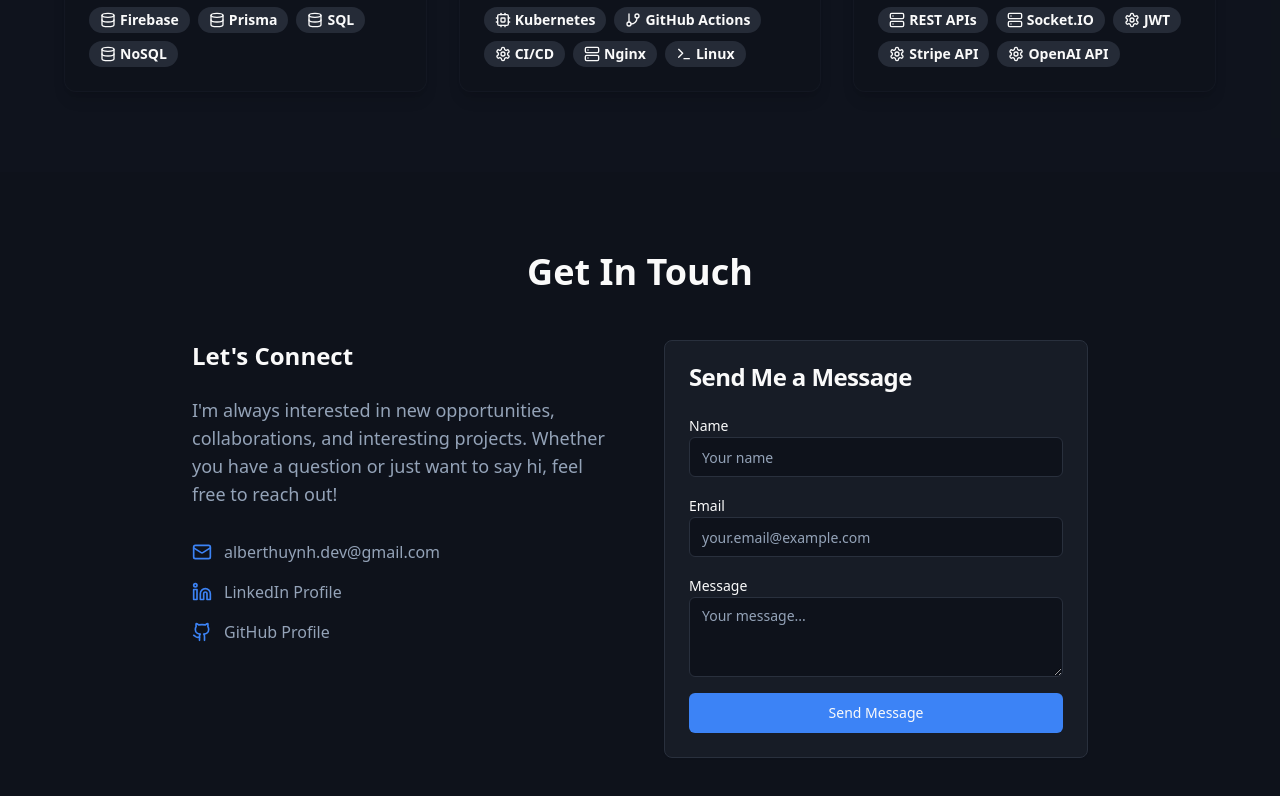
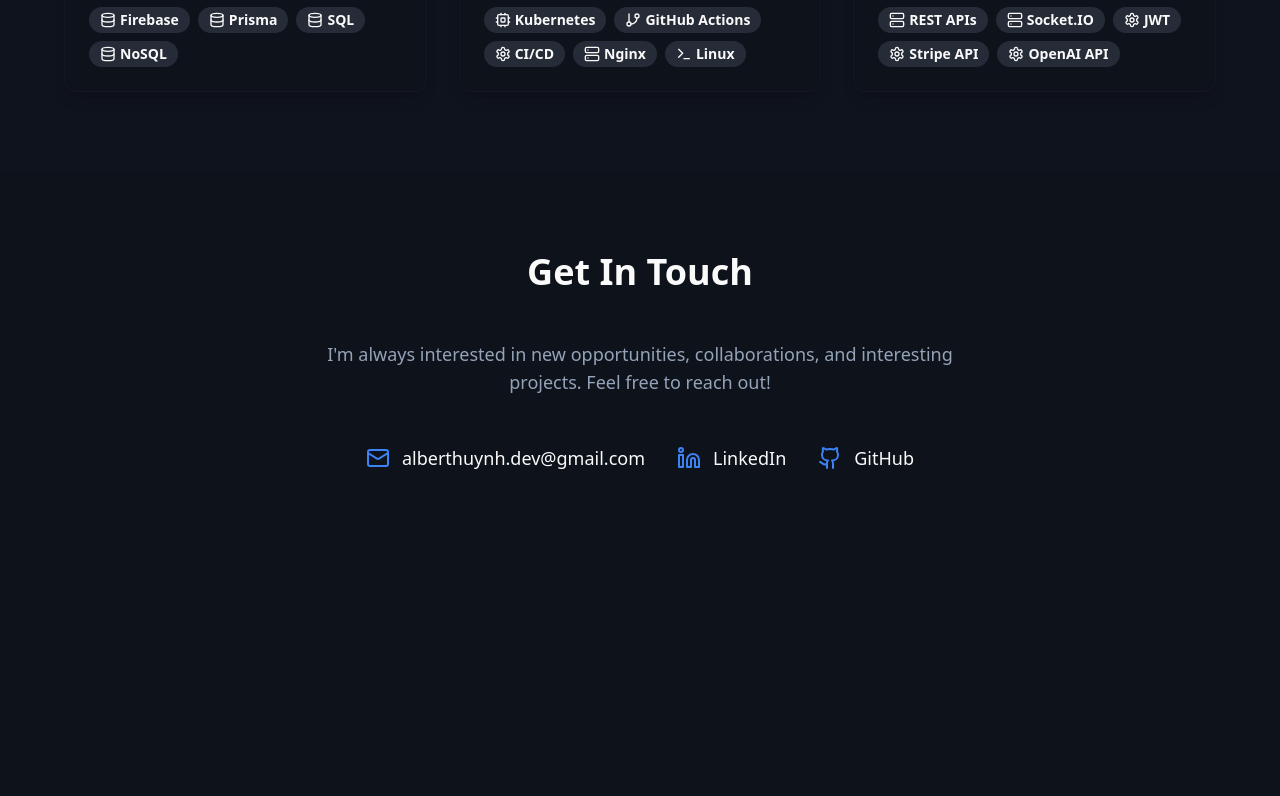
Before and after one commit to Phalanyx/AlbertHuynhPortfolio, a React (Vite) app: page / in a window 1280 px wide. Shown: the part 5197-5993 px from the top of the page. After the commit the page ends 5749 px from the top, so only its background shows below. Built offline with nearby package versions, Linux system fonts and the light colour scheme.

Commit message:
Remove contact form and update contact info
Removed the contact form and replaced it with direct links to email, LinkedIn, and GitHub profiles.

```diff
--- a/src/components/Contact.tsx
+++ b/src/components/Contact.tsx
@@ -1,8 +1,4 @@
 
-import { Button } from "@/components/ui/button";
-import { Card, CardContent, CardHeader, CardTitle } from "@/components/ui/card";
-import { Input } from "@/components/ui/input";
-import { Label } from "@/components/ui/label";
 import { Mail, Linkedin, Github } from "lucide-react";
 
 export const Contact = () => {
@@ -10,60 +6,38 @@ export const Contact = () => {
     <section id="contact" className="py-20 bg-background">
       <div className="container mx-auto px-6">
         <h2 className="text-3xl md:text-4xl font-bold text-center mb-12">Get In Touch</h2>
-        <div className="max-w-4xl mx-auto grid md:grid-cols-2 gap-12">
-          <div>
-            <h3 className="text-2xl font-semibold mb-6">Let's Connect</h3>
-            <p className="text-lg text-muted-foreground mb-8">
-              I'm always interested in new opportunities, collaborations, and interesting projects.
-              Whether you have a question or just want to say hi, feel free to reach out!
-            </p>
-            <div className="space-y-4">
-              <div className="flex items-center space-x-3">
-                <Mail className="w-5 h-5 text-primary" />
-                <a href="mailto:alberthuynh.dev@gmail.com" className="text-muted-foreground hover:text-primary">
-                  alberthuynh.dev@gmail.com
-                </a>
-              </div>
-              <div className="flex items-center space-x-3">
-                <Linkedin className="w-5 h-5 text-primary" />
-                <a href="https://linkedin.com/in/albert-huynh" target="_blank" rel="noopener noreferrer" className="text-muted-foreground hover:text-primary">
-                  LinkedIn Profile
-                </a>
-              </div>
-              <div className="flex items-center space-x-3">
-                <Github className="w-5 h-5 text-primary" />
-                <a href="https://github.com/Phalanyx" target="_blank" rel="noopener noreferrer" className="text-muted-foreground hover:text-primary">
-                  GitHub Profile
-                </a>
-              </div>
-            </div>
+        <div className="max-w-2xl mx-auto">
+          <p className="text-lg text-muted-foreground text-center mb-12">
+            I'm always interested in new opportunities, collaborations, and interesting projects.
+            Feel free to reach out!
+          </p>
+          <div className="flex flex-col md:flex-row justify-center items-center gap-8">
+            <a
+              href="mailto:alberthuynh.dev@gmail.com"
+              className="flex items-center space-x-3 text-lg hover:text-primary transition-colors group"
+            >
+              <Mail className="w-6 h-6 text-primary group-hover:scale-110 transition-transform" />
+              <span>alberthuynh.dev@gmail.com</span>
+            </a>
+            <a
+              href="https://linkedin.com/in/albert-huynh"
+              target="_blank"
+              rel="noopener noreferrer"
+              className="flex items-center space-x-3 text-lg hover:text-primary transition-colors group"
+            >
+              <Linkedin className="w-6 h-6 text-primary group-hover:scale-110 transition-transform" />
+              <span>LinkedIn</span>
+            </a>
+            <a
+              href="https://github.com/Phalanyx"
+              target="_blank"
+              rel="noopener noreferrer"
+              className="flex items-center space-x-3 text-lg hover:text-primary transition-colors group"
+            >
+              <Github className="w-6 h-6 text-primary group-hover:scale-110 transition-transform" />
+              <span>GitHub</span>
+            </a>
           </div>
-          <Card>
-            <CardHeader>
-              <CardTitle>Send Me a Message</CardTitle>
-            </CardHeader>
-            <CardContent>
-              <form className="space-y-4">
-                <div>
-                  <Label htmlFor="name">Name</Label>
-                  <Input id="name" placeholder="Your name" />
-                </div>
-                <div>
-                  <Label htmlFor="email">Email</Label>
-                  <Input id="email" type="email" placeholder="your.email@example.com" />
-                </div>
-                <div>
-                  <Label htmlFor="message">Message</Label>
-                  <textarea
-                    id="message"
-                    className="flex min-h-[80px] w-full rounded-md border border-input bg-background px-3 py-2 text-sm ring-offset-background placeholder:text-muted-foreground focus-visible:outline-none focus-visible:ring-2 focus-visible:ring-ring focus-visible:ring-offset-2 disabled:cursor-not-allowed disabled:opacity-50"
-                    placeholder="Your message..."
-                  />
-                </div>
-                <Button type="submit" className="w-full">Send Message</Button>
-              </form>
-            </CardContent>
-          </Card>
         </div>
       </div>
     </section>
```
